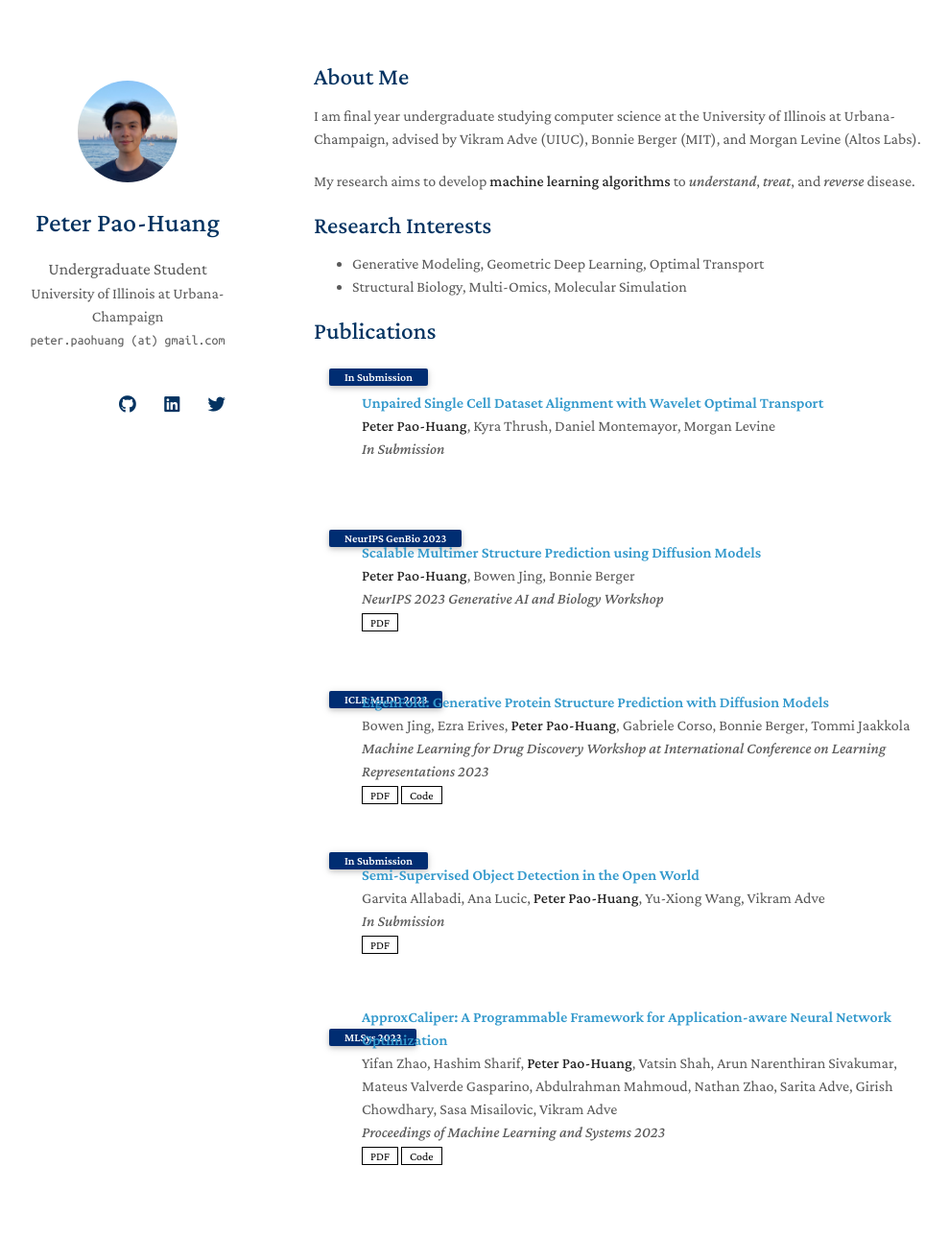
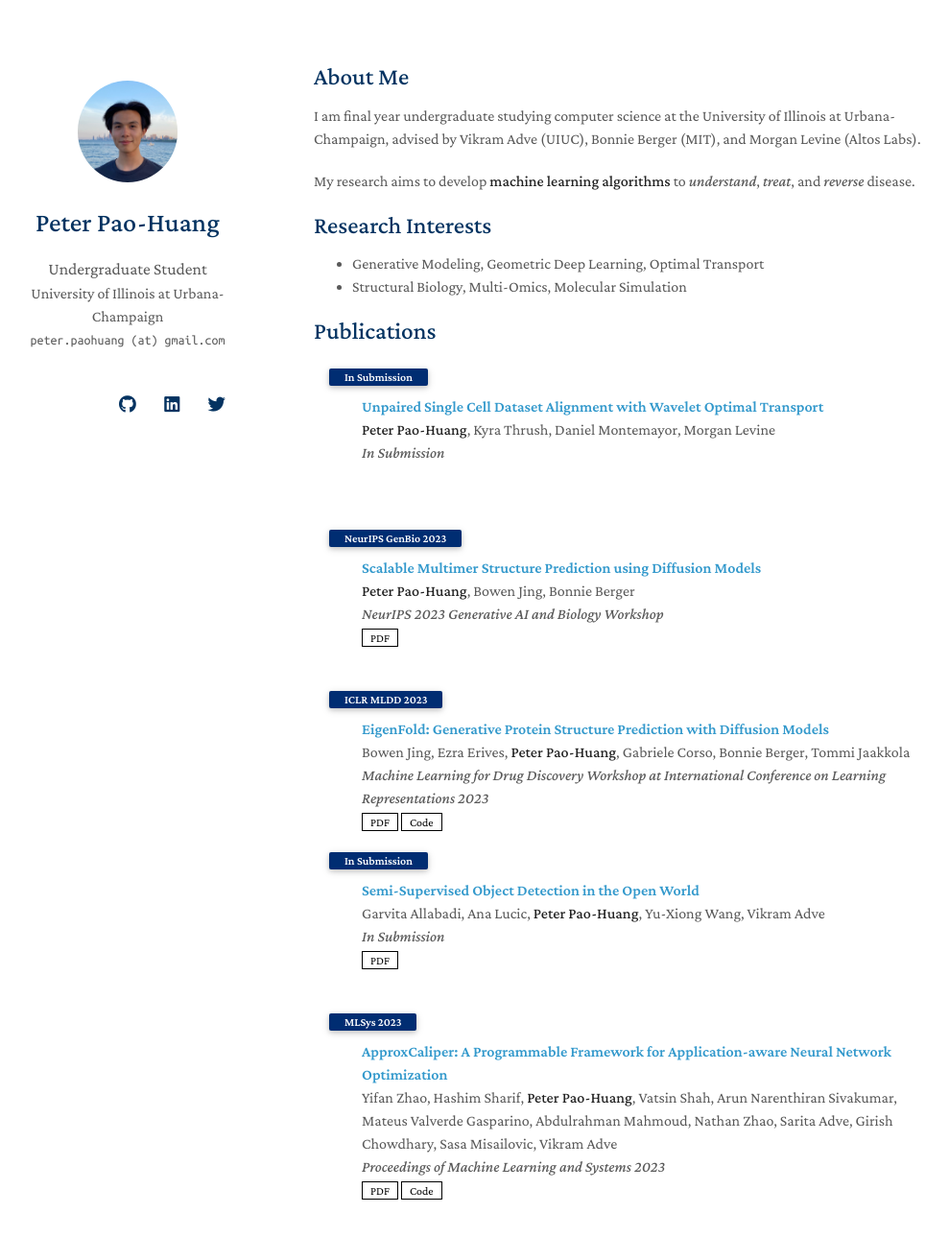
Before and after one commit to peterpaohuang/peterpaohuang.github.io, a Jekyll site: the page built from index.md, in a window 1280 px wide and 1342 px high. Shown: the top 1289 px of the window at 96% size, without its empty margins (143-1132 px from the left). Built offline with Jekyll 4.4.1, drawn with Linux system fonts in a browser that asks for light colours; nearby versions of some CDN libraries; a style sheet for code colours, icons or effects is not loaded; our own code applies the rules of GitHub Pages for plain Markdown files.

Commit message:
fix weird padding issue

```diff
--- a/_includes/publications.md
+++ b/_includes/publications.md
@@ -15,7 +15,7 @@
     <abbr class="badge">{{ link.conference_short }}</abbr>
     {% endif %}
   </div>
-  <div class="col-sm-9" style="position: relative;padding-right: 15px;padding-left: 20px;">
+  <div class="col-sm-9" style="position: relative;padding-right: 15px;padding-left: 20px;height:4em;">
       <div class="title"><a href="{{ link.pdf }}">{{ link.title }}</a></div>
       <div class="author">{{ link.authors }}</div>
       <div class="periodical"><em>{{ link.conference }}</em>
```
